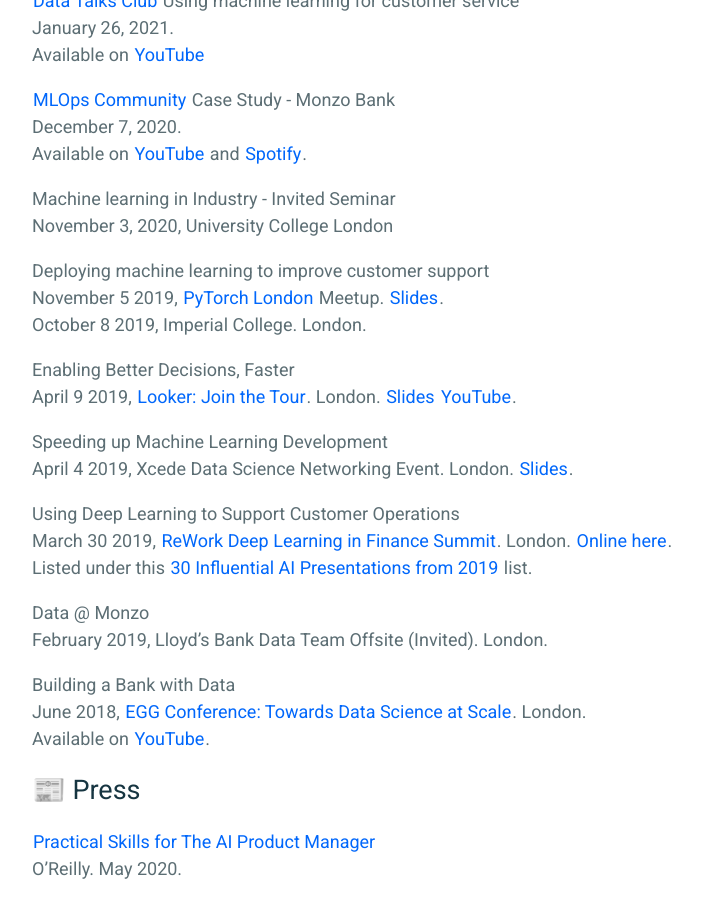
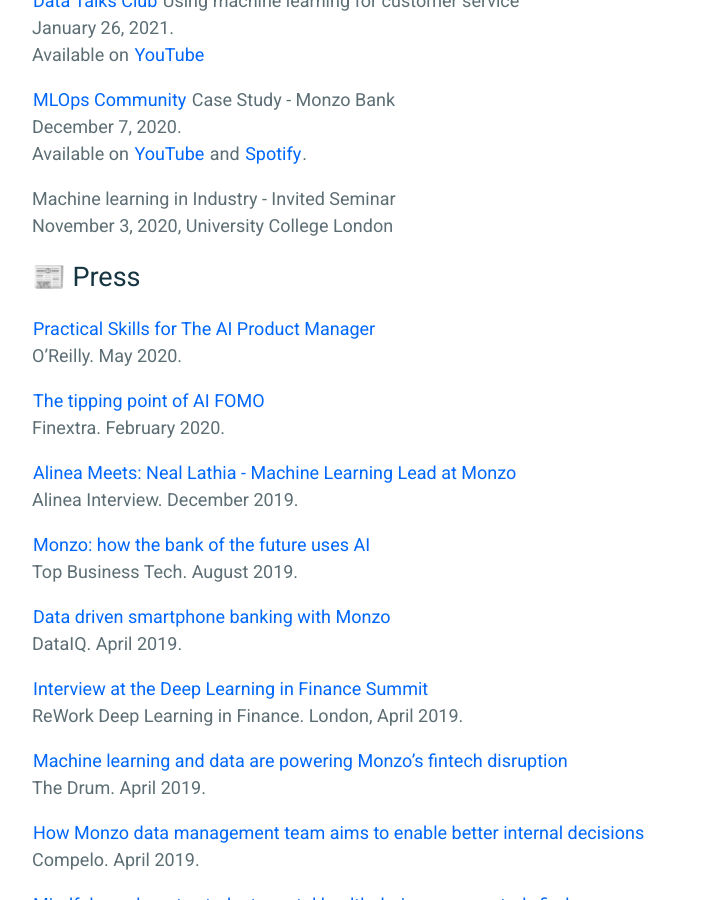
Before and after one commit to nlathia/nlathia.github.io, a Jekyll site: the page built from _pages/public.md, in a window 1280 px wide and 900 px high, scrolled down 942 px. Shown: the whole window, without its empty margins (258-960 px from the left). Built offline with Jekyll 4.4.1, drawn with Linux system fonts in a browser that asks for light colours.

Commit message:
Remove old presentations

```diff
--- a/_pages/public.md
+++ b/_pages/public.md
@@ -36,27 +36,6 @@
 
 Machine learning in Industry - Invited Seminar
 <br />November 3, 2020, University College London
-
-Deploying machine learning to improve customer support
-<br />November 5 2019, [PyTorch London](https://www.meetup.com/London-PyTorch-Meetup/events/265564747/) Meetup. [Slides](https://www.slideshare.net/neal.lathia/using-language-models-to-supercharge-monzos-customer-support).
-<br />October 8 2019, Imperial College. London.
-
-Enabling Better Decisions, Faster
-<br />April 9 2019, [Looker: Join the Tour](https://looker.com/events/join-the-tour/london). London. [Slides](https://www.slideshare.net/neal.lathia/making-better-decisions-faster-141562897) [YouTube](https://youtu.be/k7a3SHkMblI).
-
-Speeding up Machine Learning Development
-<br />April 4 2019, Xcede Data Science Networking Event. London. [Slides](https://www.slideshare.net/neal.lathia/machine-learning-faster).
-
-Using Deep Learning to Support Customer Operations
-<br />March 30 2019, [ReWork Deep Learning in Finance Summit](https://www.re-work.co/events/deep-learning-in-finance-summit-london-2019). London. [Online here](https://videos.re-work.co/videos/1440-using-deep-learning-to-support-customer-operations).
-<br />Listed under this [30 Influential AI Presentations from 2019](https://blog.re-work.co/30-pieces-of-influential-ai-research-in-2019/) list.
-
-Data @ Monzo
-<br />February 2019, Lloyd's Bank Data Team Offsite (Invited). London.
-
-Building a Bank with Data
-<br />June 2018, [EGG Conference: Towards Data Science at Scale](https://pages.dataiku.com/egg-uk-2018). London.
-<br />Available on [YouTube](https://www.youtube.com/watch?v=hbNRxVR8LHA).
 
 # 📰 Press
 
```
